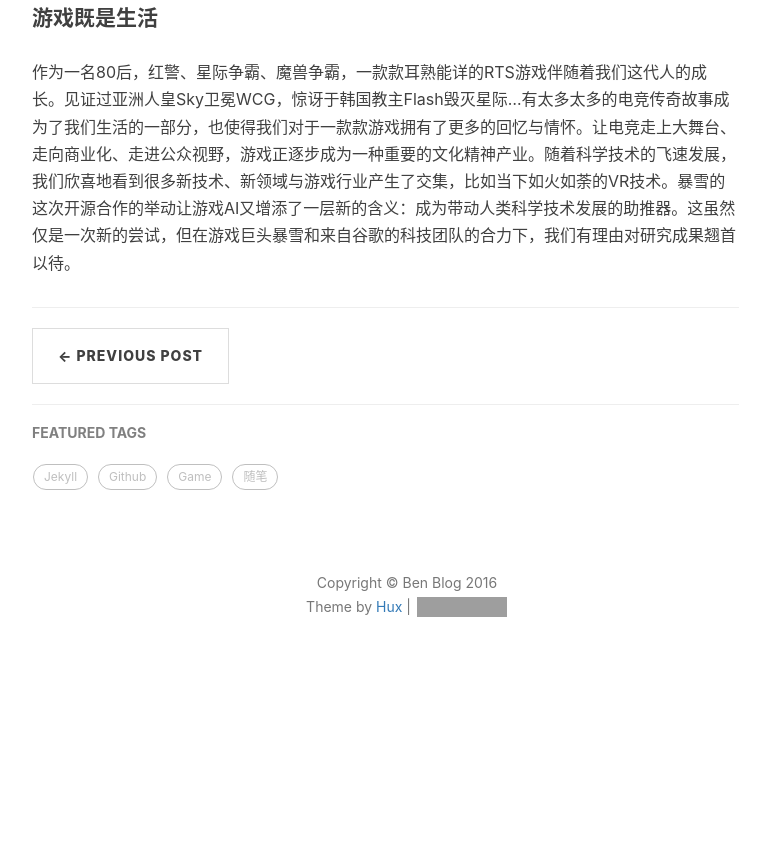
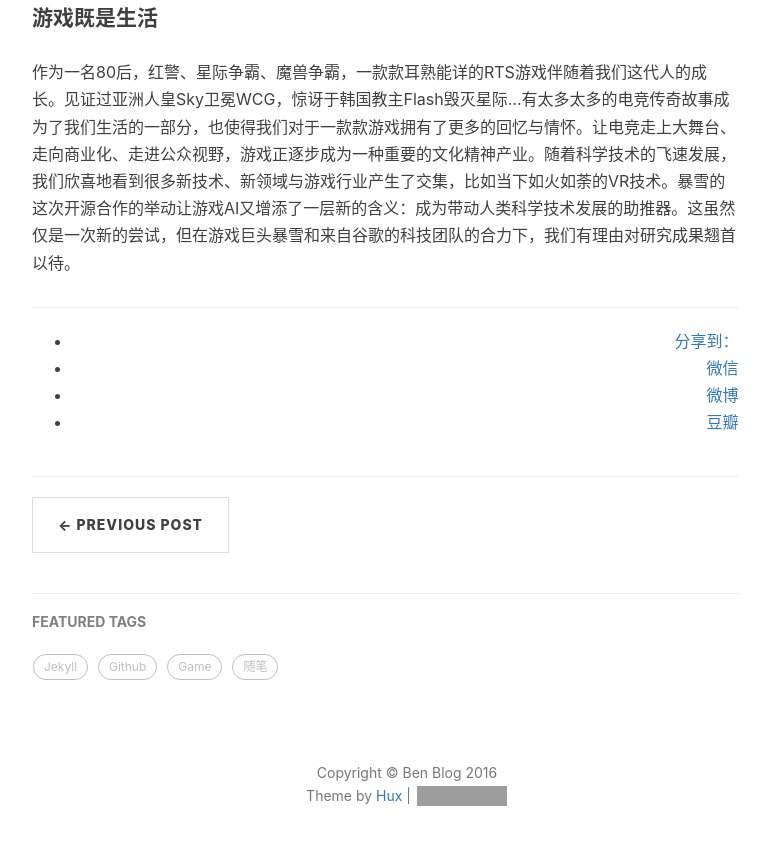
Before and after one commit to benjamin87/benjamin87.github.io, a Jekyll site: the page built from _posts/2016-11-12-blz-opensource-startcraftII-AI.markdown, in a window 1280 px wide and 900 px high, scrolled down 3493 px. Shown: the top 845 px of the window, without its empty margins (233-1002 px from the left). Built offline with Jekyll 4.4.1, drawn with Linux system fonts in a browser that asks for light colours; nearby versions of some CDN libraries; comment, search, counter and statistics services are not loaded; before the commit the page ends 4204 px from its top, so only the background shows below that; grey boxes are pictures that could not be loaded.

Commit message:
add duoshuo comment and sharing

```diff
--- a/_config.yml
+++ b/_config.yml
@@ -55,6 +55,6 @@
 featured-condition-size: 0              # A tag will be featured if the size of it is more than this condition value
 
 # Duoshuo settings
-duoshuo_username: huxblog
+duoshuo_username: bentang
 # Share component is depend on Comment so we can NOT use share only.
-duoshuo_share: false                     # set to false if you want to use Comment without Sharing
+duoshuo_share: true                     # set to false if you want to use Comment without Sharing
--- a/_layouts/post.html
+++ b/_layouts/post.html
@@ -51,6 +51,31 @@
 
                 <hr>
 
+                {% if site.duoshuo_share and site.duoshuo_username %}
+                <!-- 多说 Share start -->
+                </style>
+                <div class="ds-share"
+                    style="text-align: right"
+                    data-thread-key="{{page.id}}"
+                    data-title="{{page.title}}"
+                    data-url="{{site.url}}{{site.baseurl}}{{page.url}}"
+                    data-images="{{ site.url }}{{site.baseurl}}/{% if page.header-img %}{{ page.header-img }}{% else %}{{ site.header-img }}{% endif %}"
+                    data-content="{{ content | strip_html | truncate:80 }} | {{ site.SEOTitle }} " >
+                    <div class="ds-share-inline">
+                      <ul  class="ds-share-icons-16">
+                        <li data-toggle="ds-share-icons-more"><a class="ds-more" href="#">分享到：</a></li>
+                        <li><a class="ds-wechat flat" href="javascript:void(0);" data-service="wechat">微信</a></li>
+                        <li><a class="ds-weibo flat" href="javascript:void(0);" data-service="weibo">微博</a></li>
+                        <li><a class="ds-douban flat" href="javascript:void(0);" data-service="douban">豆瓣</a></li>
+                      </ul>
+                      <div class="ds-share-icons-more">
+                      </div>
+                    </div>
+                <hr>
+                </div>
+                <!-- 多说 Share end-->
+                {% endif %}
+
                 <ul class="pager">
                     {% if page.previous.url %}
                     <li class="previous">
@@ -63,6 +88,26 @@
                     </li>
                     {% endif %}
                 </ul>
+
+                {% if site.duoshuo_username %}
+                <!-- 多说评论框 start -->
+                <div class="comment">
+                    <div class="ds-thread"
+                        data-thread-key="{{page.id}}"
+                        data-title="{{page.title}}"
+                        data-url="{{site.url}}{{site.baseurl}}{{page.url}}" >
+                    </div>
+                </div>
+                <!-- 多说评论框 end -->
+                {% endif %}
+
+                {% if site.disqus_username %}
+                <!-- disqus 评论框 start -->
+                <div class="comment">
+                    <div id="disqus_thread" class="disqus-thread"></div>
+                </div>
+                <!-- disqus 评论框 end -->
+                {% endif %}
 
             </div>
 
```
Also changed, not shown: other parts of _layouts/post.html (+19 -0 lines).
